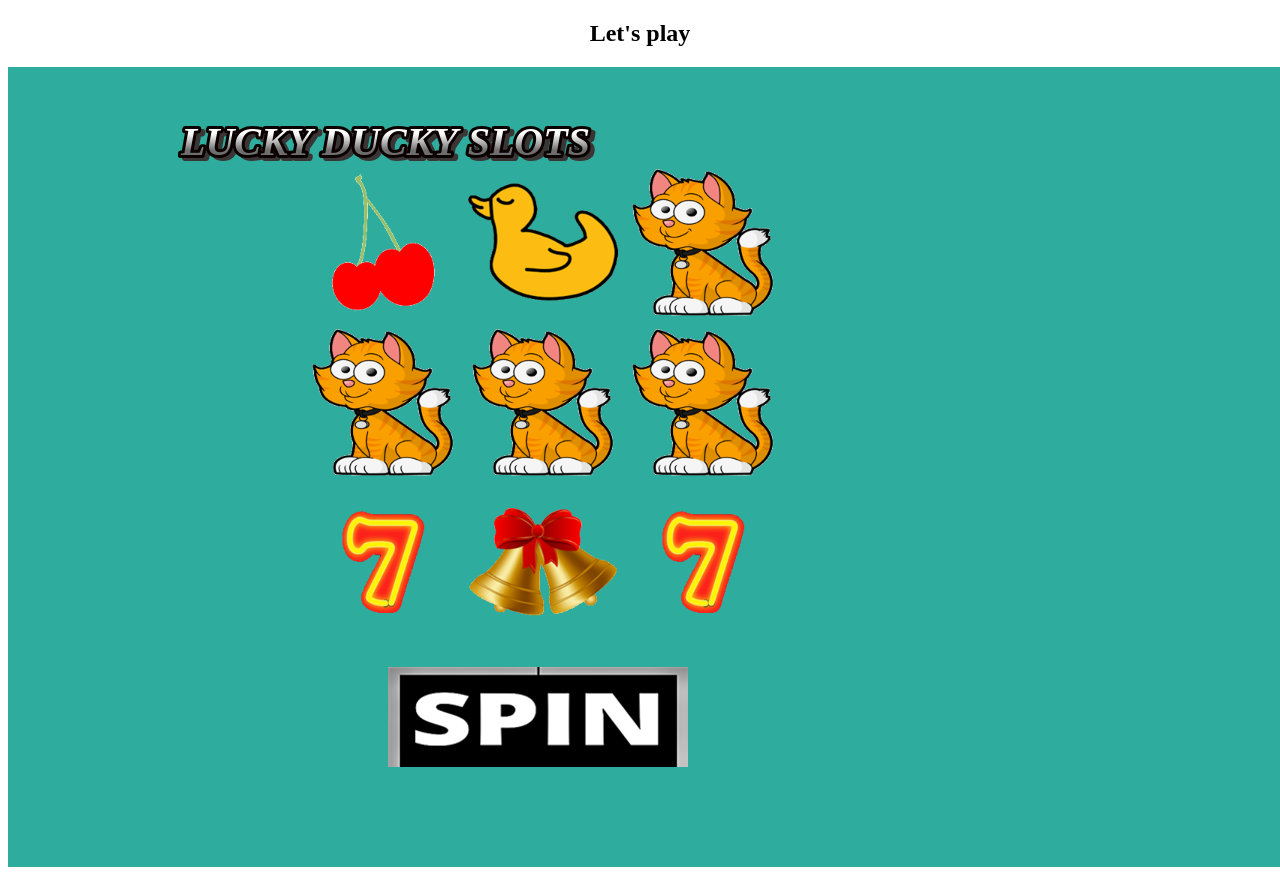
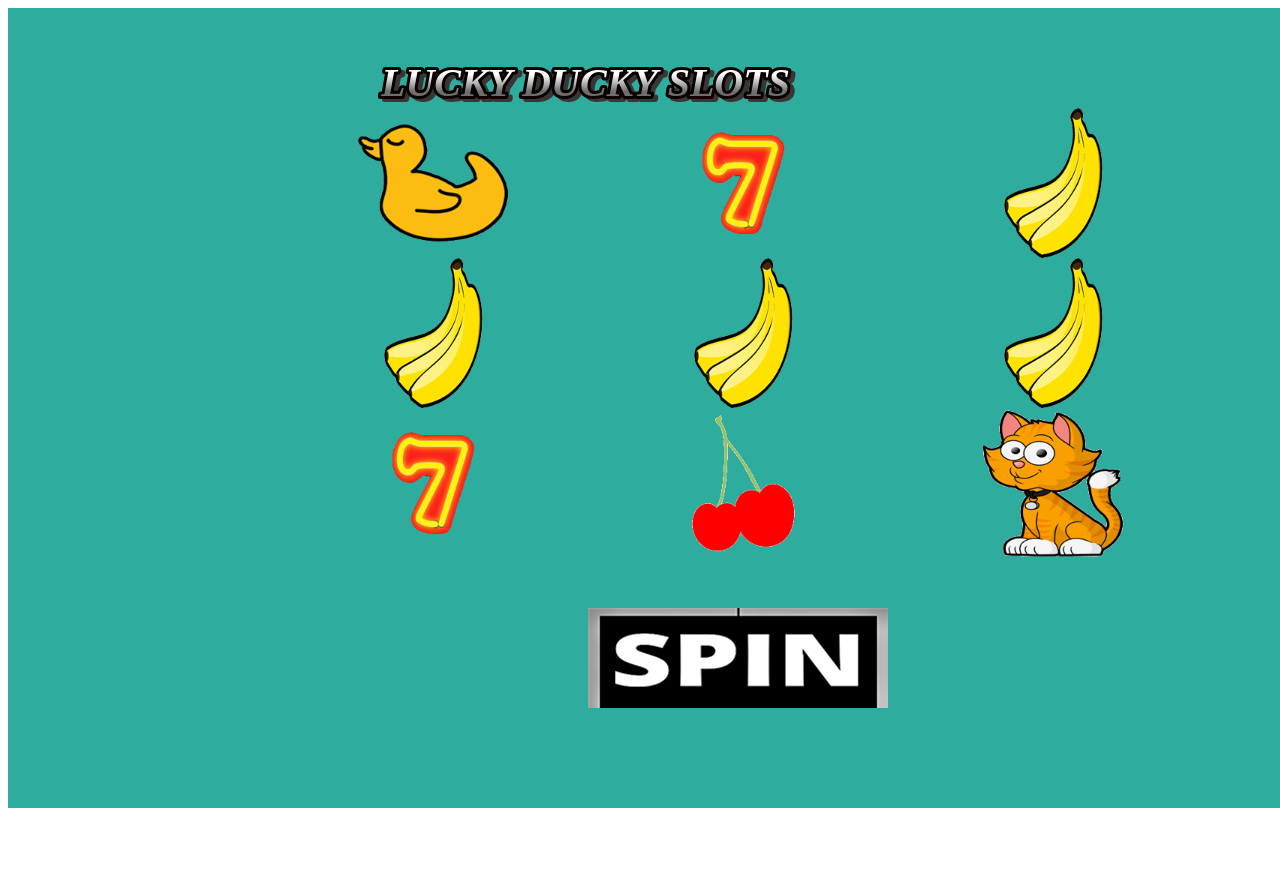
Before and after one commit to xwaruz1212/Slot-Machine, a plain HTML site: page index.html in a window 1280 px wide. After the commit the page ends 820 px from the top, so only its background shows below. Drawn offline with Linux system fonts and the light colour scheme; animation ran at ten frames a second.

Commit message:
converting symbols table to reels with colums instead of rows

```diff
--- a/app.js
+++ b/app.js
@@ -8,11 +8,11 @@ app.renderer.resize(window.innerWidth, window.innerHeight);
 const REEL_SIZE = 160;
 const SYMBOL_SIZE = 150;
 
-const center = 300;
+const center = 350;
 
 var slotTextures;
 
-var symbols = [];
+var reels = [];
 
 
 
@@ -39,35 +39,42 @@ function onAssetsLoaded() {
         PIXI.Texture.from('images/cherry.png')
     ];
 
-    displayImages()
+    createReels()
     createUI()
 
 }
 
 
-function displayImages() {
-    for (let j=0 ; j < 3 ; j++){
-        var row = [];
 
-        for (let i=0 ; i < 3 ; i++){
+function createReels() {
 
+    var reelContainer = new PIXI.Container();
+    for (let i = 0; i < 3; i++) {
+        const column = new PIXI.Container();
+        column.x = i * REEL_SIZE;
+        reelContainer.addChild(column);
+
+        const reel = {
+            container: column,
+            symbols: [],
+            position: 0,
+            previousPosition: 0,
+        };
+
+        for (let j = 0; j < 3; j++) {
             const symbol = new PIXI.Sprite(slotTextures[Math.floor(Math.random() * slotTextures.length)]);
-            symbol.y = j * REEL_SIZE + 100;
-            symbol.x = i * REEL_SIZE + center;
+            symbol.y = j * SYMBOL_SIZE + 100;
+            symbol.x = i * SYMBOL_SIZE + center;
             symbol.width = SYMBOL_SIZE;
             symbol.height = SYMBOL_SIZE;
+            reel.symbols.push(symbol);
+            column.addChild(symbol);
+        }
+        reels.push(reel);
+    }
+    app.stage.addChild(reelContainer);
 
-
-            app.stage.addChild(symbol);
-            row.push(symbol);
-            //console.log(row)
-
-        }
-
-        symbols.push(row)
-    }
-
-    console.log(symbols)
+    console.log(reels)
 }
 
 
@@ -91,7 +98,7 @@ function createUI(){
     });
 
     const startbutton = new PIXI.Sprite.from('images/spinbutton.png');
-    startbutton.x = 380;
+    startbutton.x = 580;
     startbutton.y = 600;
     app.stage.addChild(startbutton);
 
@@ -101,7 +108,7 @@ function createUI(){
     startbutton.addListener( 'pointerdown', onSpinButtonClick)
 
     const titleText = new PIXI.Text('LUCKY DUCKY SLOTS', style)
-    titleText.x = 170;
+    titleText.x = 370;
     titleText.y = 50;
 
     app.stage.addChild(titleText);
@@ -109,9 +116,9 @@ function createUI(){
 }
 
 function onSpinButtonClick() {
-    clearImages()
-    displayImages()
-    ChecktheSymbols()
+    //clearImages()
+    //displayImages()
+    //ChecktheSymbols()
 
 }
 
--- a/index.html
+++ b/index.html
@@ -5,7 +5,6 @@
   <title>Slot Machine</title>
 </head>
 <body>
-  <h2 style="color:black;"><center> Let's play </center></h2>
   <script src="pixi/pixi.min.js"></script>
   <script src="https://code.createjs.com/1.0.0/createjs.min.js"></script>
   <script src="app.js"></script>
```
